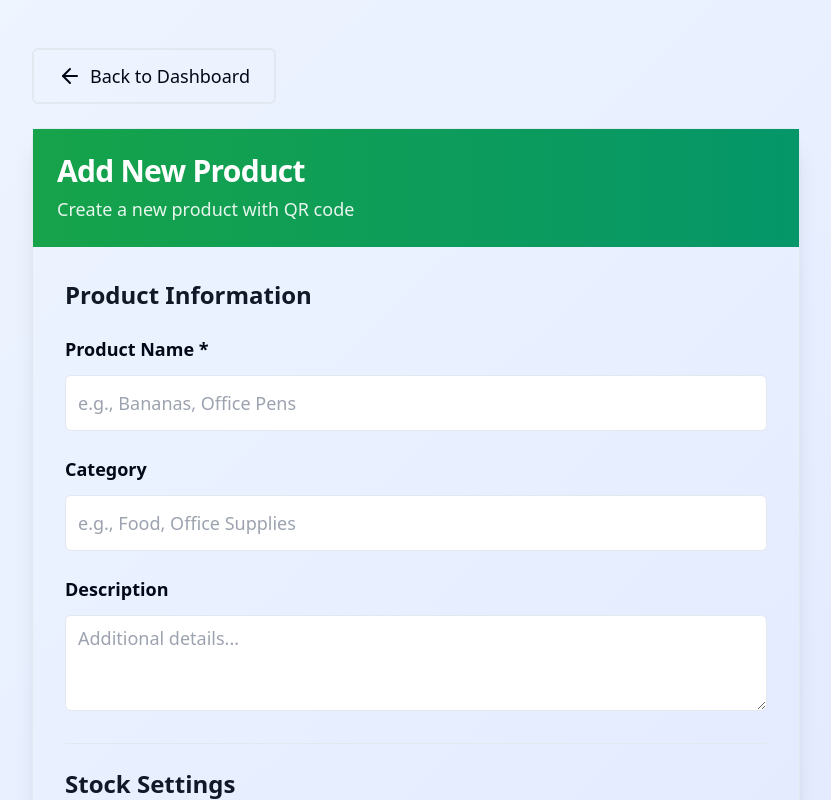
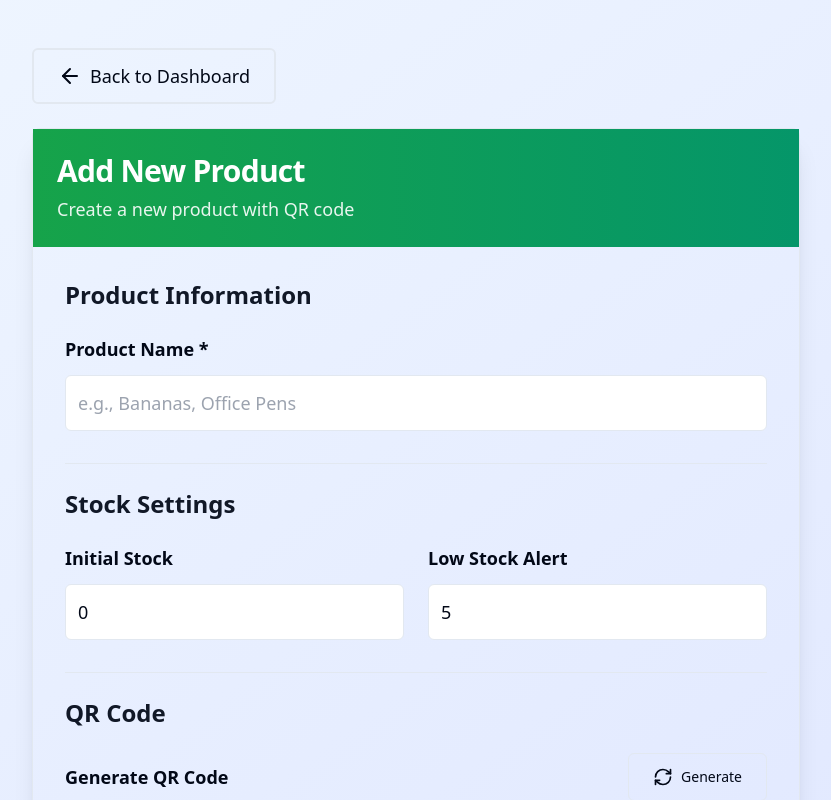
Before and after one commit to lolcaze14-ux/Inventory-wise, a React (Vite) app: page /add-product in a window 1280 px wide. Shown: the top 800 px of the page, without its empty margins (224-1055 px from the left). Built offline with nearby package versions, Linux system fonts and the light colour scheme.

Commit message:
Remove category and description fields from product creation

```diff
--- a/src/pages/AddProduct.jsx
+++ b/src/pages/AddProduct.jsx
@@ -5,7 +5,7 @@ import { useMutation, useQueryClient } from '@tanstack/react-query';
 import { Button } from "@/components/ui/button";
 import { Input } from "@/components/ui/input";
 import { Label } from "@/components/ui/label";
-import { Textarea } from "@/components/ui/textarea";
+
 import { Card, CardContent, CardHeader, CardTitle } from "@/components/ui/card";
 import { ArrowLeft, Save, RefreshCw } from 'lucide-react';
 import { Alert, AlertDescription } from "@/components/ui/alert";
@@ -13,8 +13,6 @@ import QRGenerator from '../components/barcode/QRGenerator';
 
 export default function AddProduct() {
   const [name, setName] = useState('');
-  const [category, setCategory] = useState('');
-  const [description, setDescription] = useState('');
   const [qrData, setQrData] = useState('');
   const [initialStock, setInitialStock] = useState('0');
   const [minThreshold, setMinThreshold] = useState('5');
@@ -60,8 +58,6 @@ export default function AddProduct() {
 
     const productData = {
       name: name.trim(),
-      category: category.trim() || null,
-      description: description.trim() || null,
       barcode: qrData,
       current_stock: parseInt(initialStock) || 0,
       minimum_threshold: parseInt(minThreshold) || 5,
@@ -109,28 +105,6 @@ export default function AddProduct() {
                     placeholder="e.g., Bananas, Office Pens"
                     className="h-14 text-lg"
                     required
-                  />
-                </div>
-
-                <div className="space-y-3">
-                  <Label htmlFor="category" className="text-lg font-semibold">Category</Label>
-                  <Input
-                    id="category"
-                    value={category}
-                    onChange={(e) => setCategory(e.target.value)}
-                    placeholder="e.g., Food, Office Supplies"
-                    className="h-14 text-lg"
-                  />
-                </div>
-
-                <div className="space-y-3">
-                  <Label htmlFor="description" className="text-lg font-semibold">Description</Label>
-                  <Textarea
-                    id="description"
-                    value={description}
-                    onChange={(e) => setDescription(e.target.value)}
-                    placeholder="Additional details..."
-                    className="min-h-24 text-lg"
                   />
                 </div>
               </div>
```
